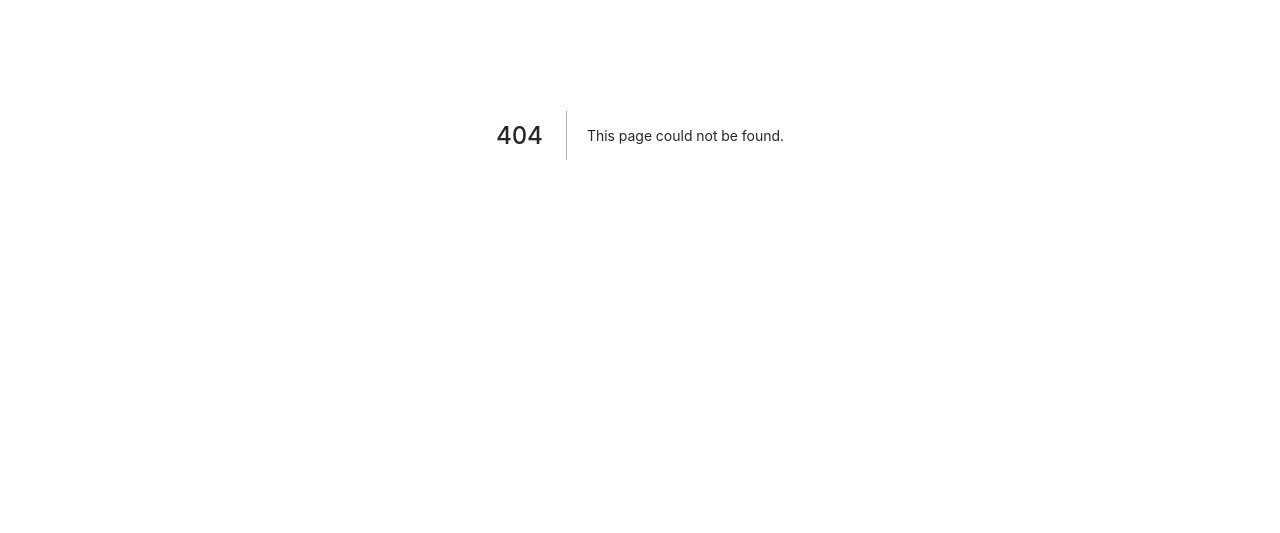
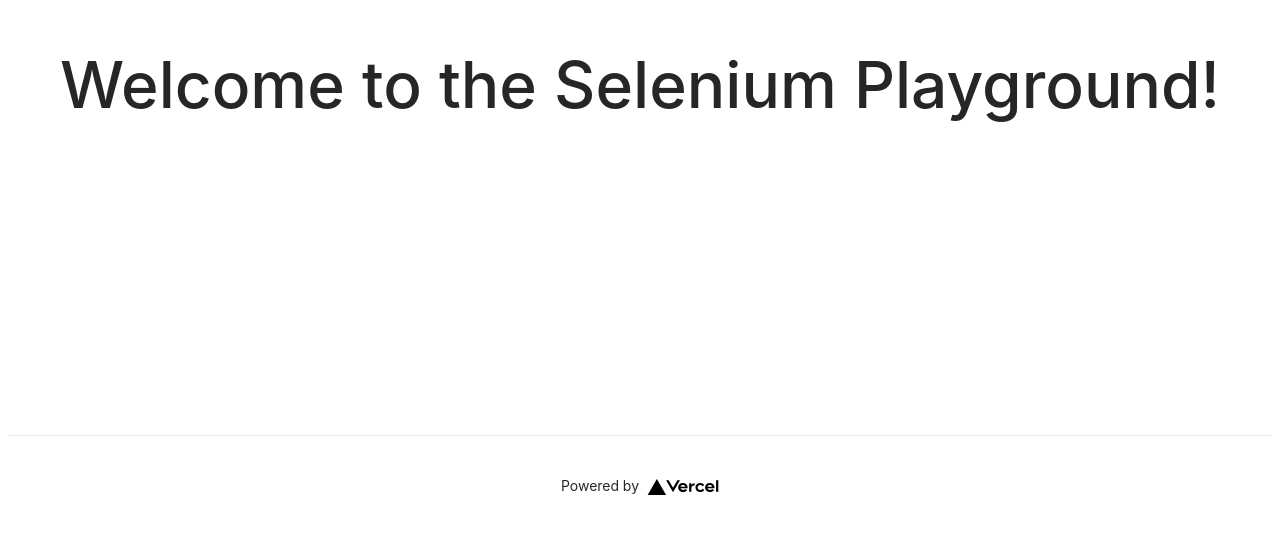
Before and after one commit to ddaypunk/next-playground, a Next.js app: page /inputs in a window 1280 px wide. Before the commit this address had no page. Shown: the part 265-798 px from the top of the page. Built offline with nearby package versions, Linux system fonts and the light colour scheme.

Commit message:
add inputs page and wire into index

```diff
--- /dev/null
+++ b/pages/inputs.tsx
@@ -0,0 +1,39 @@
+import type { NextPage} from "next"
+import styles from "../styles/Home.module.css";
+import Head from "next/head";
+import Image from "next/image";
+
+const Inputs: NextPage = () => {
+    return (
+        <div className={styles.container}>
+            <Head>
+                <title>Selenium Playground</title>
+                <meta name="A place to learn selenium" content="Generated by create next app" />
+                <link rel="icon" href="/favicon.ico" />
+            </Head>
+
+            <main className={styles.main}>
+                <h1 className={styles.title}>
+                    Welcome to the Selenium Playground!
+                </h1>
+
+
+            </main>
+
+            <footer className={styles.footer}>
+                <a
+                    href="https://vercel.com?utm_source=create-next-app&utm_medium=default-template&utm_campaign=create-next-app"
+                    target="_blank"
+                    rel="noopener noreferrer"
+                >
+                    Powered by{' '}
+                    <span className={styles.logo}>
+            <Image src="/vercel.svg" alt="Vercel Logo" width={72} height={16} />
+          </span>
+                </a>
+            </footer>
+        </div>
+    )
+}
+
+export default Inputs
```
Also changed, not shown: pages/index.tsx (+4 -4 lines).
